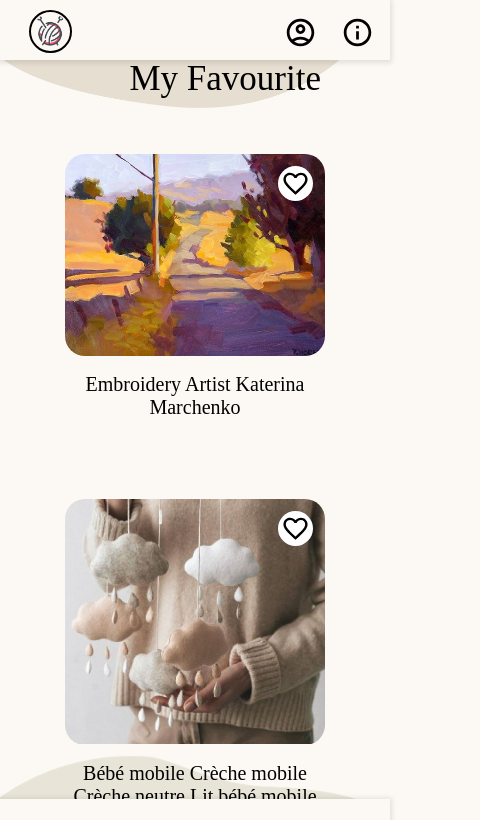
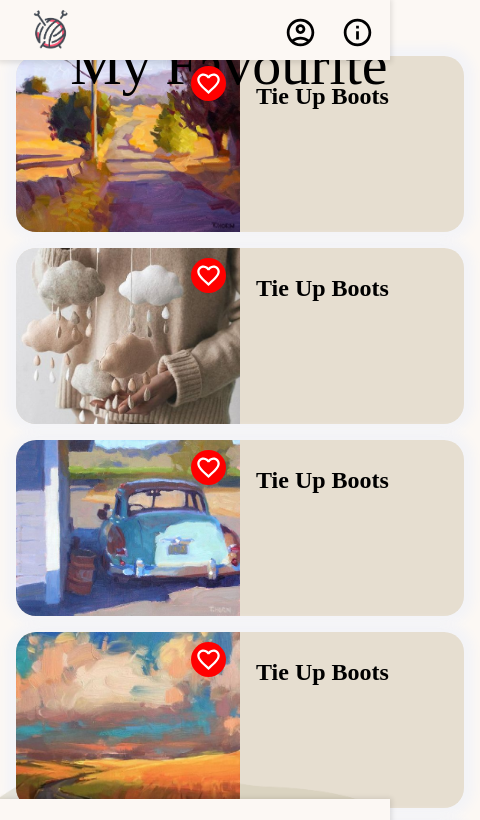
Before and after one commit to IT-Project-002/Frontend, a React (Create React App) app: page /user/myFav in a window 390 px wide. Shown: the top 820 px of the page, 480 px wide, since content can reach past the window. Built offline with nearby package versions, Linux system fonts and the light colour scheme.

Commit message:
fix myFav js, css, responsive; fix background color

```diff
--- a/src/css/form.css
+++ b/src/css/form.css
@@ -18,7 +18,7 @@
   margin-left: 20%;
   margin-right: 20%;;
   margin-bottom: 15px;
-  font-size: medium;
+  font-size: 40px;
 }
 
 .input-container input {
@@ -39,9 +39,9 @@
 }
 
 input:-webkit-autofill {
-  -webkit-box-shadow:200px 200px 100px #fcf8f4 inset;
-  box-shadow:200px 200px 100px #fcf8f4 inset;
-  border-radius: none;
+  -webkit-box-shadow:200px 200px 100px #E4DFD4 inset;
+  box-shadow:200px 200px 100px #E4DFD4 inset;
+  /* border-radius: none; */
 }
 
 /* ===================================================== */
--- a/src/css/itemListB.css
+++ b/src/css/itemListB.css
@@ -71,7 +71,7 @@
   justify-content: space-around;
 }
 
-.card svg {
+.layout-market svg {
   fill:grey;
   width: 5.5rem;
   height: 1.5rem;
--- a/src/css/myFav.css
+++ b/src/css/myFav.css
@@ -1,31 +1,37 @@
+/* ===================================================== */
+/* Overall */
+
 .layout-like {
-    display: flex;
     grid-area: main;
-    margin-top: 0;
-    background-color: #FCF9F4;
+    display: grid;
+    grid-template-columns: 1fr;
+    grid-template-areas:
+        "myfav-title"
+        "like-items";
+    grid-gap:40px;
 }
 
-.layout-like .bg {
-    width: 100%;
-    top:0;
-    bottom: 0;
+.itemhead {
+    width: 60%;
     position: fixed;
-    z-index: 0;
+    z-index: -1;
 }
 
-.layout-like .itemhead {
-    width: 60%;
-    position: fixed;
-    z-index: 1;
-}
-.layout-like .itemfoot {
+.itemfoot {
     bottom: 0;
     width:100%;
     position: fixed;
     z-index: 1;
 }
 
-.layout-like h1 {
+/* ===================================================== */
+/* Page title */
+
+.myfav-title {
+    grid-area: myfav-title;
+}
+
+.myfav-title h1 {
     font-weight: 500;
     position: absolute;
     margin-top: 8%;
@@ -34,164 +40,107 @@
     font-size: 58px;
 }
 
-.layout-like .items {
-    z-index: 2;
-    display: flex;
-    flex-direction: row;
-    justify-content: flex-start;
-    margin-top: 25%;
-    flex-wrap: wrap;
+/* ===================================================== */
+/* Item containers */
+
+.myfav-items-container {
+    grid-area: like-items;
 }
 
-.layout-like .itemsName {
-    display: flex;
-    flex-direction: row;
-    justify-content: space-around;
-}
-
-.layout-like .singleImg {
-    width: 20%;
-    margin: 2rem 2rem;
-    height: auto;
-    display: flex;
-    justify-content: flex-start;
-    position: relative;
-    flex-direction: column;
-}
-
-.singleImg .ItemImg {
-    z-index: 2;
-    width: 100%;
+.layout-like svg {
+    position: absolute;
+    background-color: white;
+    z-index: 99;
+    background-color: red;
+    fill: white;
+    width:35px;
+    height:35px;
+    padding:4px;
+    border-radius: 50%;
+    margin-left:175px;
+    margin-top: 10px;
 }
 
 
-.layout-like h2 {
-    z-index: 2;
-    font-weight: 300;
-    text-align: center;
+
+@import url("https://fonts.googleapis.com/css2?family=Noto+Sans:wght@400;700&display=swap");
+
+.wrapper {
+  margin: 1rem;
+  display: grid;
+  gap: 1rem;
+  grid-template-columns: 1fr;
+  justify-content: center;
 }
 
-.singleImg .ImgBox {
-    z-index: 2;
-    height: 55%;
-    overflow: hidden;
-    border-radius: 20px;
+.card {
+  box-shadow: 0 0 10px 10px rgb(244, 244, 247);
+  border-radius: 20px;
+  min-width: 28rem;
+  display: flex;
+  background-color: #E6DED0;
 }
 
-/**** heart ***/
-.heart {
-    position: absolute;
-    width: 45px;
-    top: 12px;
-    right: 12px;
-    z-index: 3;
+.card-img {
+  width: 14rem;
+  height: 11rem;
+  object-fit: cover;
+  border-top-left-radius: 20px;
+  border-bottom-left-radius: 20px;
 }
 
-.singleImg svg {
-    width: 35px;
-    height: 35px;
-    background-color: white;
-    border-radius: 20px;
-    padding: 3px;
+.card-body {
+  margin: 1rem;
+  flex-grow: 1;
+}
+.card-title {
+  line-height: 1.4rem;
+  margin-bottom: 0.5rem;
+}
+.card-description {
+  line-height: 1.2rem;
+}
+.card-price {
+  font-size: 1.4rem;
+  margin-top: 0.6rem;
+}
+.card-price::before {
+  content: "$";
+  font-size: 1rem;
+  position: relative;
+  top: -0.3rem;
+  padding-right: 0.1rem;
 }
 
-/*******/
-@media screen and (max-width:1300px){
-    .layout-like .singleImg {
-        width: 18%;
-    }
+@media screen and (min-width: 750px) {
+  .wrapper {
+    grid-template-columns: repeat(auto-fit, minmax(8rem, 16rem));
+  }
+  .card {
+    flex-direction: column;
+    text-align: center;
+    min-width: 8rem;
+  }
+  .card-img {
+    width: 100%;
+    height: 12rem;
+    border-top-left-radius: 20px;
+    border-top-right-radius: 20px;
+    border-bottom-left-radius: 0px;
+  }
 
-    .singleImg .ImgBox {
-        height: 47%;
-    }
-}
-
-@media screen and (max-width:1130px){
-    .layout-like h1{
-        font-size: 50px;
-    }
-
-    .heart {
-        width: 40px;
-    }
-
-    .singleImg .ImgBox {
-        height: 45%;
-    }
-}
-
-@media screen and (max-width:950px){
-    .layout-like .itemhead {
-        width: 100%;
-    }
-
-    .layout-like .items {
-        margin-top: 35%;
-    }
-
-    .layout-like h1{
-        margin-top: 15%;
-        margin-left: 30%;
-    }
-
-    .layout-like h2{
-        font-size: 20px;
-    }
-
-    .heart {
-        width: 35px;
-    }
-
-    .layout-like .singleImg {
-        margin: 1.5rem;
-    }
-
-    .singleImg .ImgBox {
-        height: 42%;
-    }
-}
-
-@media screen and (max-width:700px){
-    .layout-like .content {
-        display: grid;
-        margin: 0 2rem;
-        grid-column-gap: 1rem;
-        grid-template-columns: 1fr 1fr;
-        grid-template-areas: "item item";
-    }
-
-    .layout-like .items {
-        grid-area: item;
-        margin-top: 40%;
-        display: flex;
-        flex-direction: column;
-        align-items: center;
-    }
-
-    .layout-like .singleImg{
-        width:80%;
-        margin-bottom: 2rem;
-    }
-
-    .layout-like h1{
-        margin-left: 25%;
-    }
-
-    .singleImg .ImgBox {
-        height: 70%;
+    .layout-like svg {
+        position: absolute;
+        background-color: white;
+        z-index: 99;
+        background-color: red;
+        fill: white;
+        width:35px;
+        height:35px;
+        padding:4px;
+        border-radius: 50%;
+        margin-left:65px;
+        margin-top: 10px;
     }
 
 }
-
-@media screen and (max-width:630px){
-    .layout-like h1{
-        font-size: 45px;
-    }
-}
-
-@media screen and (max-width:550px){
-    .layout-like h1{
-        margin-left: 25%;
-        font-size: 35px;
-    }
-}
--- a/src/css/register.css
+++ b/src/css/register.css
@@ -31,17 +31,19 @@
 
 /* Avatar size */
 .avatar1 {
-  width: 250px;
-  height: 250px;
+  width: 210px;
+  height: 210px;
   border-radius: 50%;
   margin: 5px;
+  background-color: white;
 }
 
 .avatar2 {
-  width: 280px;
-  height: 280px;
+  width: 230px;
+  height: 230px;
   border-radius: 50%;
   margin: 5px;
+  background-color: white;
 }
 
 .avatar1:hover {
--- a/src/css/style.css
+++ b/src/css/style.css
@@ -28,10 +28,28 @@ a {
 }
 
 button {
-  background: transparent;
-  border: none;
-  text-decoration: 1px solid underline;
+  text-decoration: 1px solid black underline;
+  border:none;
+  background-color: transparent;
 }
+
+/* button {
+  width: 120px;
+  height: 30px;
+  color:white;
+  background-color: #BCB4A7;
+  border:none;
+  border-radius: 5px;
+}
+
+button:hover {
+  width: 120px;
+  height: 30px;
+  color:#BCB4A7;
+  background-color: white;
+  border:none;
+  border-radius: 5px;
+} */
 
 /* ===================================================== */
 /* Navigation bar */
@@ -67,18 +85,12 @@ button {
 }
 
 .home-icon {
-  margin-top: 0.6rem;
-  margin-left: 1.8rem;
-  width: 43px;
-  height: 43px;
-  border: 2px solid black;
+  margin-top: 0.3rem;
+  margin-left: 1.6rem;
+  width: 50px;
+  height: 50px;
   border-radius: 25px;
   padding:1.5px;
-}
-
-.website-name {
-  margin-top: 1rem;
-  margin-left:1.8rem;
 }
 
 /* ===================================================== */
--- a/src/pages/login.js
+++ b/src/pages/login.js
@@ -6,6 +6,8 @@ import d1 from "../image/pages/loginDrawer.png";
 import {AiFillEyeInvisible, AiFillEye, AiTwotoneMail} from "react-icons/ai";
 import React from "react";
 import background from "../image/background/login.png";
+import Button from '@mui/material/Button';
+
 const EMAIL_REG = new RegExp(/^[A-Z0-9._%+-]+@[A-Z0-9.-]+\.[A-Z]{2,4}$/i);
 export const validateEmailInput = (str="") => EMAIL_REG.test(str);
 
@@ -82,7 +84,7 @@ function Login(){
                 onChange = {(e) => setPassword(e.target.value)} required/>
             </div>
             <div>
-              <button>Log in</button>
+              <button type="submit">Log in</button>
             </div>
             <div>
               <button><a href="/user/register">Haven't Sign up?</a></button>
--- a/src/pages/myFav.js
+++ b/src/pages/myFav.js
@@ -11,50 +11,35 @@ import React from "react";
 export default function MyFav() {
   return (
     <div className="layout-like">
-      <div className = "content">
-        <h1>My Favourite</h1>
-        <div className = "items">
-        <div className="singleImg">
-          <FavoriteBorderIcon className="heart"/>
-          <div className="ImgBox"><img className = "ItemImg" src={item1} alt="item3" ></img></div>
-          <h2>Embroidery Artist Katerina Marchenko</h2>
+      <div className="myfav-title">
+        <h1 >My Favourite</h1>
+      </div>
+      <div className="myfav-items-container">
+        <div className="wrapper">
+          <Card img={item1} title="Tie Up Boots"/>
+          <Card img={item2} title="Tie Up Boots"/>
+          <Card img={item3} title="Tie Up Boots"/>
+          <Card img={item4} title="Tie Up Boots"/>
+          <Card img={item1} title="Tie Up Boots"/>
         </div>
-        <div className="singleImg">
-          <FavoriteBorderIcon className="heart"/>
-          <div className="ImgBox"><img className = "ItemImg" src={item2} alt="item4" ></img></div>
-          <h2>Bébé mobile Crèche mobile Crèche neutre Lit bébé mobile Cloud</h2>
-        </div>
-        <div className="singleImg">
-          <FavoriteBorderIcon className="heart"/>
-          <div className="ImgBox"><img className = "ItemImg" src={item3} alt="item5" ></img></div>
-          <h2>Spring in Coming in my mug</h2>
-        </div>
-        <div className="singleImg">
-          <FavoriteBorderIcon className="heart"/>
-          <div className="ImgBox"><img className = "ItemImg" src={item4} alt="item6" ></img></div>
-          <h2>Painting: Clouds</h2>
-        </div>
-        <div className="singleImg">
-          <FavoriteBorderIcon className="heart"/>
-          <div className="ImgBox"><img className = "ItemImg" src={item1} alt="item6" ></img></div>
-          <h2>Painting: Clouds</h2>
-        </div>
-        <div className="singleImg">
-          <FavoriteBorderIcon className="heart"/>
-          <div className="ImgBox"><img className = "ItemImg" src={item2} alt="item6" ></img></div>
-          <h2>Painting: Clouds</h2>
-        </div>
-        <div className="singleImg">
-          <FavoriteBorderIcon className="heart"/>
-          <div className="ImgBox"><img className = "ItemImg" src={item3} alt="item6" ></img></div>
-          <h2>Painting: Clouds</h2>
-        </div>
-      </div>
-
       </div>
       <img className="itemhead" src={backgroundTop} alt="item1" ></img>
       <img className="itemfoot" src={backgroundBottom} alt="item2" ></img>
-
     </div>
   );
 }
+
+
+function Card(props) {
+  return (
+    <div className="card">
+      <div>
+        <FavoriteBorderIcon/>
+      </div>
+      <img src={props.img} alt="item" className="card-img" />
+      <div className="card-body">
+        <h2 className="card-title">{props.title}</h2>
+      </div>
+    </div>
+  );
+}
--- a/src/pages/upload.js
+++ b/src/pages/upload.js
@@ -108,7 +108,6 @@ export default function Upload() {
      }, [access_token]);
     return (
         <div className="layout-upload">
-
             <div className="upload-container">
                 <label>
                     <CameraAltRoundedIcon className="upload-icon"/>
```
Also changed, not shown: src/css/login.css (+41 -23 lines), src/pages/register.js (+7 -0 lines).
